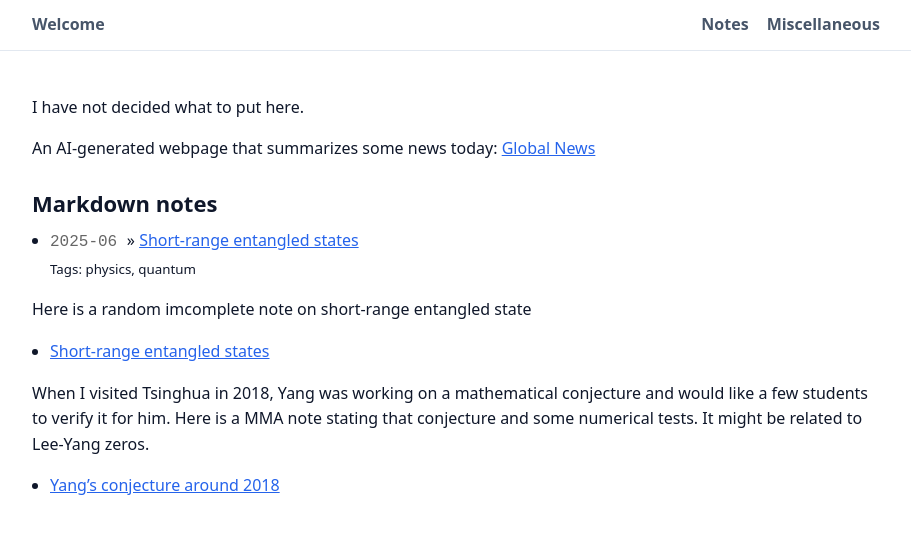
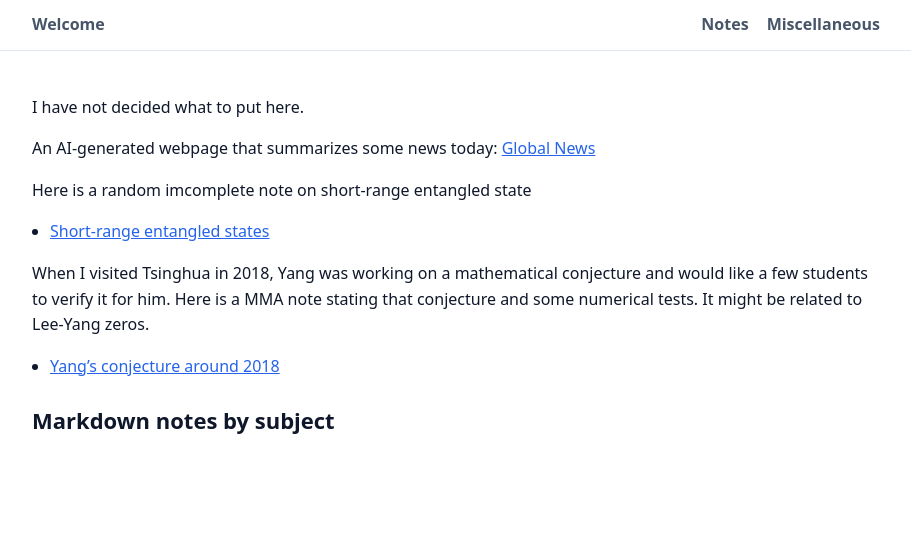
Before and after one commit to ruihuafan/ruihuafan.github.io, a Jekyll site: the page built from misc.md, in a window 1280 px wide. Shown: the top 534 px of the page, without its empty margins (184-1095 px from the left). Built offline with Jekyll 4.4.1, drawn with Linux system fonts in a browser that asks for light colours.

Commit message:
change misc and _config

```diff
--- a/_config.yml
+++ b/_config.yml
@@ -36,5 +36,5 @@
 
 
 # Optional: nice URLs like /misc/ instead of /misc.html
-# permalink: /:title/
-permalink: pretty
+permalink: /:title/
+# permalink: pretty
--- a/misc.md
+++ b/misc.md
@@ -8,27 +8,6 @@
 
 An AI-generated webpage that summarizes some news today: [Global News](/apps/world_news.html)
 
-## Markdown notes
-
-<ul>
-  {% assign notes_sorted = site.mknotes | sort: "date" | reverse %}
-  {% for note in notes_sorted %}
-    <li>
-      <span style="color: #666; font-family: monospace;">
-        {{ note.date | date: "%Y-%m" }}
-      </span>
-      &raquo;
-      <a href="{{ note.url }}">{{ note.title }}</a>
-
-      {% if note.tags %}
-        <br>
-        <small>Tags: {{ note.tags | join: ", " }}</small>
-      {% endif %}
-    </li>
-  {% endfor %}
-</ul>
-
-
 Here is a random imcomplete note on short-range entangled state
 
 - [Short-range entangled states](/notes/random_stuff/SRE/)
@@ -36,3 +15,31 @@
 When I visited Tsinghua in 2018, Yang was working on a mathematical conjecture and would like a few students to verify it for him. Here is a MMA note stating that conjecture and some numerical tests. It might be related to Lee-Yang zeros.
 
 - [Yang's conjecture around 2018](/notes/random_stuff/yang_last_conjecture.pdf)
+
+## Markdown notes by subject
+
+{% assign subjects = "physics,math,random" | split: "," %}
+
+{% for subject in subjects %}
+  {% assign subject_notes = site.mknotes | where: "subject", subject | sort: "date" | reverse %}
+  {% if subject_notes.size > 0 %}
+  ### {{ subject | capitalize }}
+
+  <ul>
+    {% for note in subject_notes %}
+      <li>
+        <span style="color: #666; font-family: monospace;">
+          {{ note.date | date: "%Y-%m-%d" }}
+        </span>
+        &raquo;
+        <a href="{{ note.url }}">{{ note.title }}</a>
+
+        {% if note.tags %}
+          <br>
+          <small>Tags: {{ note.tags | join: ", " }}</small>
+        {% endif %}
+      </li>
+    {% endfor %}
+  </ul>
+  {% endif %}
+{% endfor %}
```
